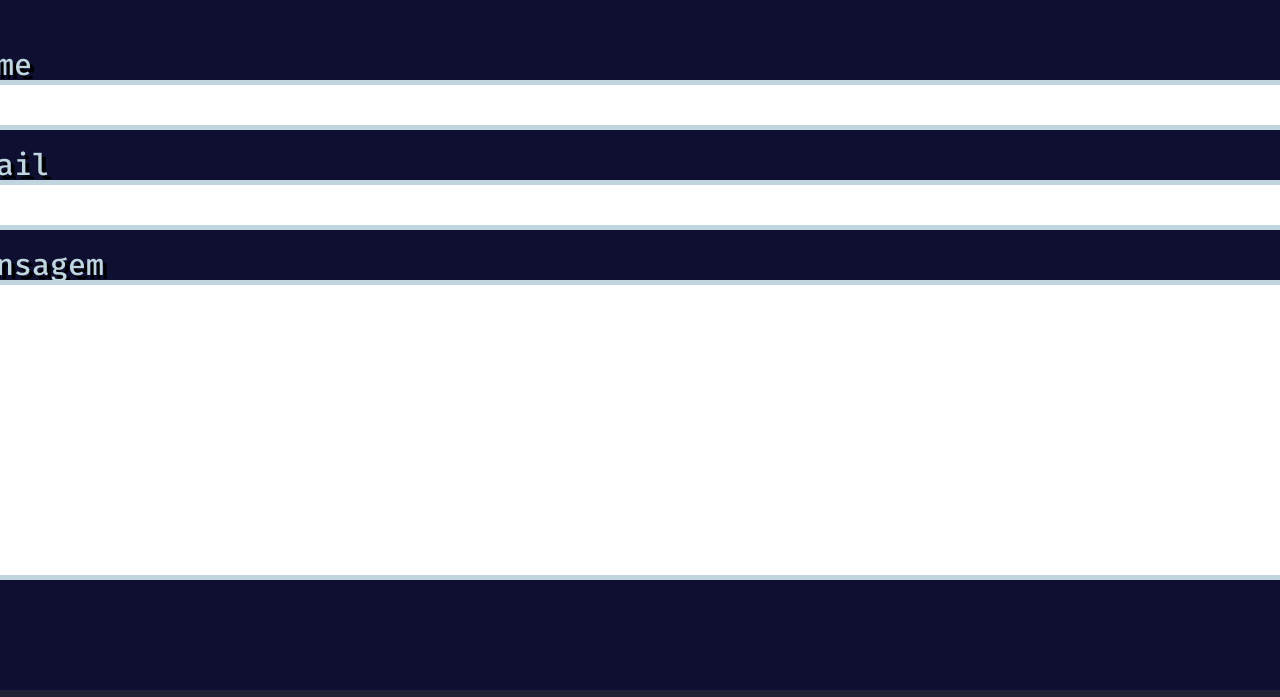
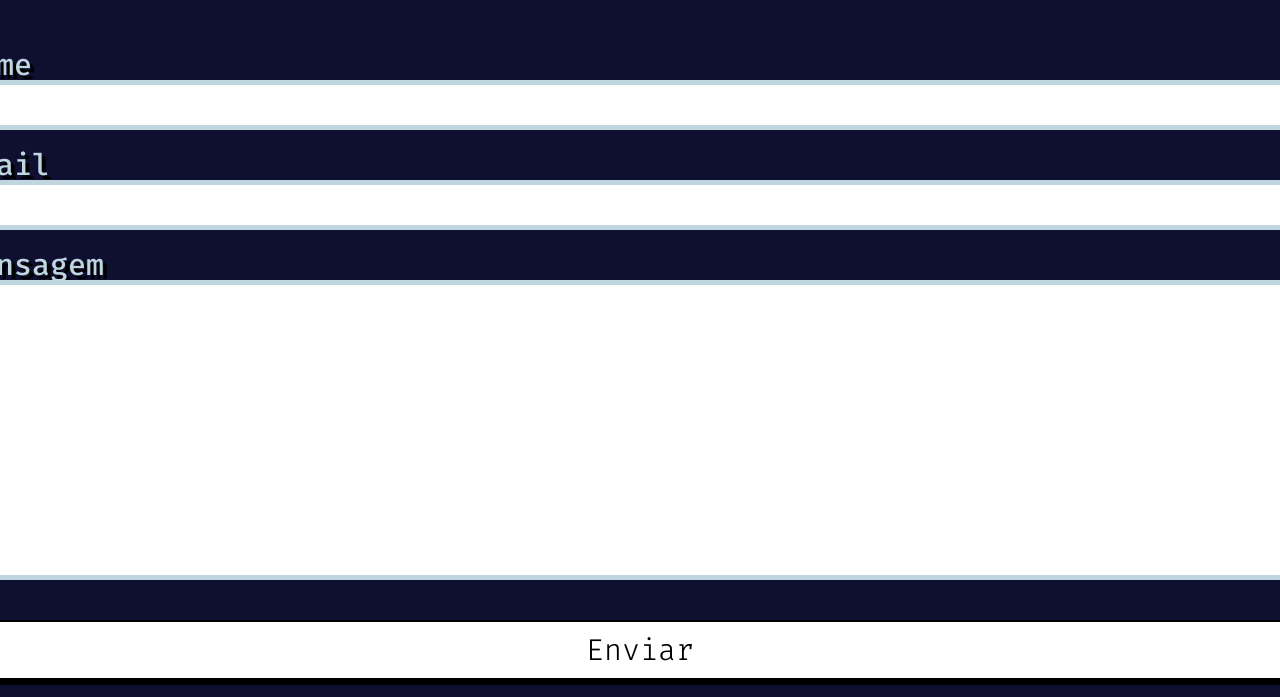
Before and after one commit to oliveiravitor32/Antigo_Portfolio, a plain HTML site: page index.html in a window 1280 px wide. Shown: the part 3110-3807 px from the top of the page. Drawn offline with Linux system fonts and the light colour scheme.

Commit message:
Create the style of button form and email validation

```diff
--- a/Styles/components/Main-Section.css
+++ b/Styles/components/Main-Section.css
@@ -39,3 +39,6 @@
 .Main-Section.-bg-color-sixth {
     background-color: var(--color-sixth)
 }
+.Main-Section.-borderNone{
+    border: none;
+}
--- a/Styles/components/Styled-Button.css
+++ b/Styles/components/Styled-Button.css
@@ -16,3 +16,18 @@
     transform: scale(1.08);
     cursor:grab;
 }
+
+.Styled-Button.-Form {
+    height: 60px;
+    width: 100%;
+    font-size: calc(var(--font-size) * 3);
+    display:flex;
+    justify-content: center;
+    align-items: center;
+    font-weight: 300;
+    margin-top: 20px;
+}
+.Styled-Button.-Form:hover {
+    transform: scale(1.02);
+    cursor:grab;
+}
--- a/index.html
+++ b/index.html
@@ -197,23 +197,25 @@
 
     </section>
 
-    <section class="Main-Section -bg-color-sixth">
+    <section class="Main-Section -bg-color-sixth -borderNone">
         <h2 class="Main-Title -second -white">Contatos</h2>
 
         <form class="Main-Form" action="">
             <fieldset class="FieldsetIdentifier">
             <label class="Main-Label Main-Subtitle -FiraCode" for="PersonName">Nome
-                <input class="TextInput" id="PersonName" name="PersonName" type="text" required/>
+                <input class="TextInput" minlength="5" id="PersonName" name="PersonName" type="text" required/>
             </label>
             <label class="Main-Label Main-Subtitle -FiraCode" for="email">Email
-                    <input class="TextInput" id="email" name="email"type="email" required/>
+                    <input class="TextInput" minlength="11" pattern="[a-z0-9._%+-]+@[a-z0-9.-]+\.[a-z]{2,4}$" id="email" name="email"type="email" required/>
             </label>
             </fieldset>
             <fieldset>
                 <label class="Main-Label Main-Subtitle -FiraCode" for="Message">Mensagem
-                    <textarea class="TextAreaInput" name="Message" id="Message" cols="30" rows="20" maxlength="200" required></textarea>
+                    <textarea class="TextAreaInput" name="Message" id="Message" cols="30" rows="20" minlength="2" maxlength="200" required></textarea>
                 </label>
             </fieldset>
+
+            <button class="Styled-Button -Form" type="submit">Enviar</button>
         </form>
     </section>
 
```
